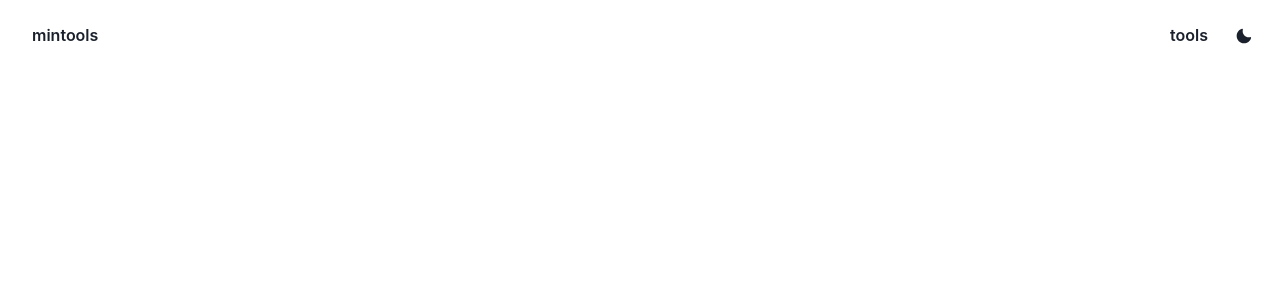
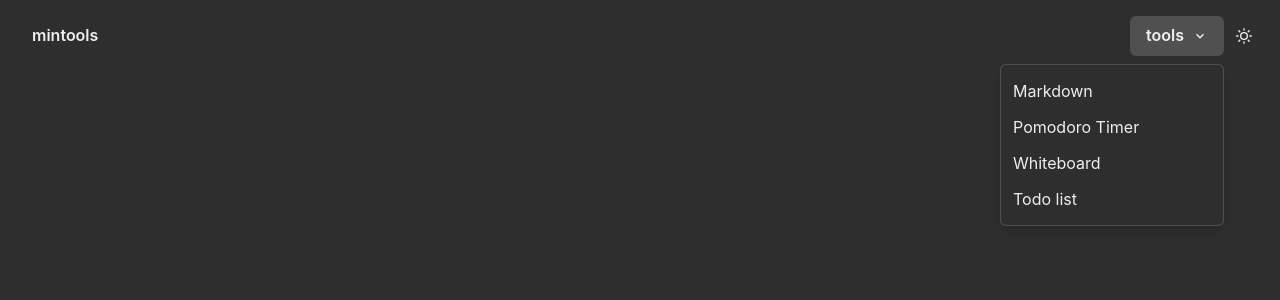
Before and after one commit to olimeme/maitools, a React (Vite) app: page / in a window 1280 px wide. Both pictures are taken after a click on the button "tools". Shown: the top 300 px of the page. Built offline with nearby package versions, Linux system fonts and the light colour scheme.

Commit message:
feature: dropdown menu color change

```diff
--- a/src/App.tsx
+++ b/src/App.tsx
@@ -1,19 +1,11 @@
 import { Box, Button, Flex, Heading, Spacer } from "@chakra-ui/react";
 import DarkModeSwitch from "./components/DarkModeSwitch";
+import Navbar from "./components/Navbar";
 
 function App() {
   return (
     <div className="App">
-      <Flex>
-        <Box p="4">
-          <Button variant="ghost">mintools</Button>
-        </Box>
-        <Spacer />
-        <Box p="4">
-          <Button variant="ghost">tools</Button>
-          <DarkModeSwitch />
-        </Box>
-      </Flex>
+      <Navbar />
     </div>
   );
 }
--- /dev/null
+++ b/src/components/Navbar.tsx
@@ -0,0 +1,44 @@
+import {
+  Box,
+  Button,
+  Flex,
+  Menu,
+  MenuButton,
+  MenuItem,
+  MenuList,
+  Spacer,
+} from "@chakra-ui/react";
+import React from "react";
+import DarkModeSwitch from "./DarkModeSwitch";
+import { ChevronDownIcon } from "@chakra-ui/icons";
+
+const Navbar = () => {
+  return (
+    <Flex>
+      <Box p="4">
+        <Button variant="ghost">mintools</Button>
+      </Box>
+      <Spacer />
+      <Box p="4">
+        <Menu>
+          <MenuButton
+            as={Button}
+            rightIcon={<ChevronDownIcon />}
+            variant={"ghost"}
+          >
+            tools
+          </MenuButton>
+          <MenuList>
+            <MenuItem>Markdown</MenuItem>
+            <MenuItem>Pomodoro Timer</MenuItem>
+            <MenuItem>Whiteboard</MenuItem>
+            <MenuItem>Todo list</MenuItem>
+          </MenuList>
+        </Menu>
+        <DarkModeSwitch />
+      </Box>
+    </Flex>
+  );
+};
+
+export default Navbar;
--- a/src/main.tsx
+++ b/src/main.tsx
@@ -4,23 +4,8 @@ import App from "./App";
 import { ChakraProvider, ColorModeScript, extendTheme } from "@chakra-ui/react";
 import theme from "./theme";
 
-const extendedTheme = extendTheme({
-  styles: {
-    global: (props: any) => ({
-      body: {
-        transitionProperty: "all",
-        transitionDuration: "normal",
-        bg: props.colorMode === "light" ? "white" : "#2e2e2e",
-      },
-    }),
-  },
-  config: {
-    disableTransitionOnChange: false,
-  },
-});
-
 ReactDOM.createRoot(document.getElementById("root") as HTMLElement).render(
-  <ChakraProvider theme={extendedTheme}>
+  <ChakraProvider theme={theme}>
     <ColorModeScript initialColorMode={theme.config.initialColorMode} />
     <App />
   </ChakraProvider>
--- a/src/theme.ts
+++ b/src/theme.ts
@@ -1,12 +1,31 @@
-import { extendTheme, type ThemeConfig } from "@chakra-ui/react";
-
-const config: ThemeConfig = {
-  initialColorMode: "dark",
-  useSystemColorMode: false,
-};
+import { extendTheme, StyleFunctionProps } from "@chakra-ui/react";
+import {
+  DARK_MODE_BODY_BG_COLOR,
+  LIGHT_MODE_BODY_BG_COLOR,
+} from "./themes/colors";
+import { menuTheme } from "./themes/menu";
 
 const theme = extendTheme({
-  config,
+  styles: {
+    global: (props: StyleFunctionProps) => ({
+      body: {
+        bg:
+          props.colorMode === "light"
+            ? LIGHT_MODE_BODY_BG_COLOR
+            : DARK_MODE_BODY_BG_COLOR,
+        transitionProperty: "all",
+        transitionDuration: "normal",
+      },
+    }),
+  },
+  config: {
+    disableTransitionOnChange: false,
+    initialColorMode: "dark",
+    useSystemColorMode: false,
+  },
+  components: {
+    Menu: menuTheme,
+  },
 });
 
 export default theme;
--- /dev/null
+++ b/src/themes/colors.ts
@@ -0,0 +1,8 @@
+export const DARK_MODE_BODY_BG_COLOR = "#2e2e2e";
+export const LIGHT_MODE_BODY_BG_COLOR = "white";
+
+export const DARK_MODE_MENU_BG_COLOR = "#2e2e2e";
+export const LIGHT_MODE_MENU_BG_COLOR = "white";
+
+export const DARK_MODE_MENU_ITEM_HOVER_COLOR = "whiteAlpha.200";
+export const LIGHT_MODE_MENU_ITEM_HOVER_COLOR = "blackAlpha.200";
--- /dev/null
+++ b/src/themes/menu.ts
@@ -0,0 +1,33 @@
+import { menuAnatomy } from "@chakra-ui/anatomy";
+import { StyleFunctionProps } from "@chakra-ui/react";
+import {
+  DARK_MODE_MENU_BG_COLOR,
+  DARK_MODE_MENU_ITEM_HOVER_COLOR,
+  LIGHT_MODE_MENU_BG_COLOR,
+  LIGHT_MODE_MENU_ITEM_HOVER_COLOR,
+} from "./colors";
+
+const menuTheme = {
+  baseStyle: (props: StyleFunctionProps) => ({
+    list: {
+      bg:
+        props.colorMode === "light"
+          ? LIGHT_MODE_MENU_BG_COLOR
+          : DARK_MODE_MENU_BG_COLOR,
+      boxShadow: "lg",
+    },
+    item: {
+      bg:
+        props.colorMode === "light"
+          ? LIGHT_MODE_MENU_BG_COLOR
+          : DARK_MODE_MENU_BG_COLOR,
+      _hover: {
+        bg:
+          props.colorMode === "light"
+            ? LIGHT_MODE_MENU_ITEM_HOVER_COLOR
+            : DARK_MODE_MENU_ITEM_HOVER_COLOR,
+      },
+    },
+  }),
+};
+export { menuTheme };
```
Also changed, not shown: 1 other file (tests, documents, lock files or other folders).
